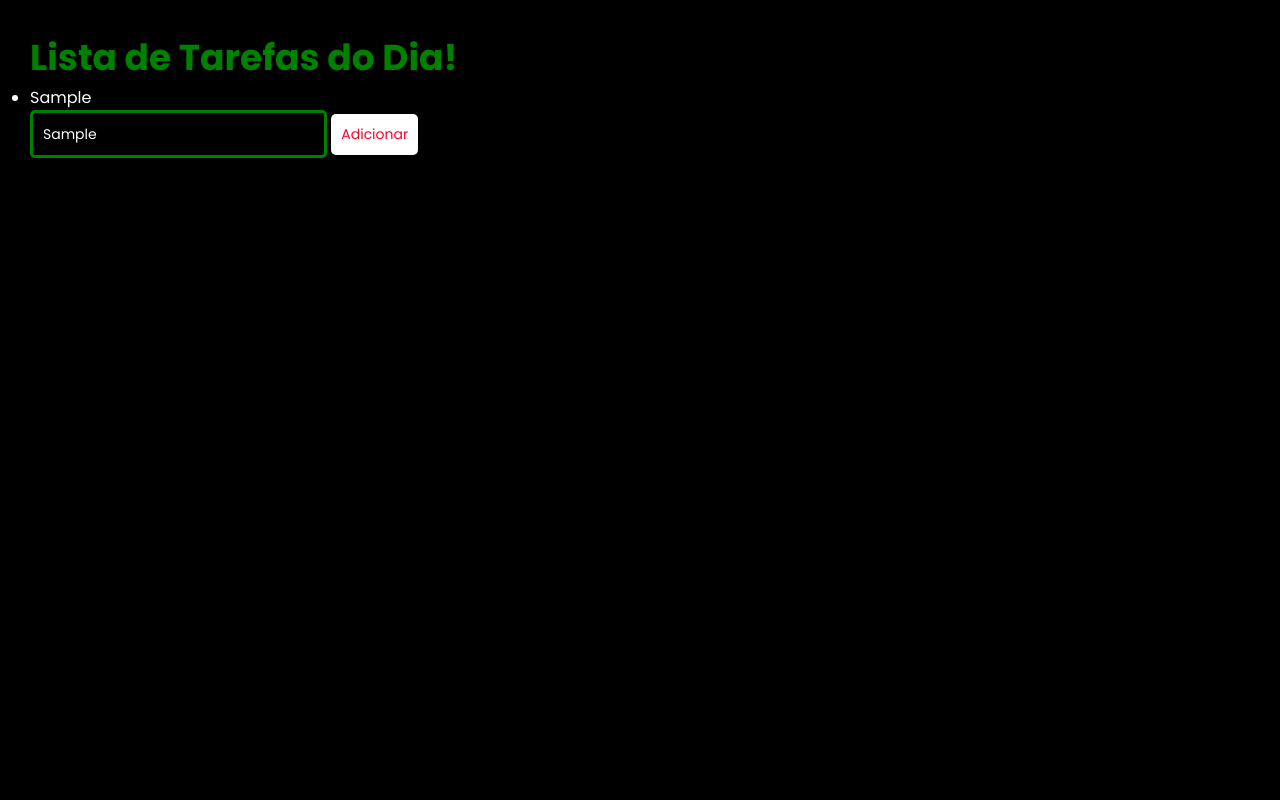
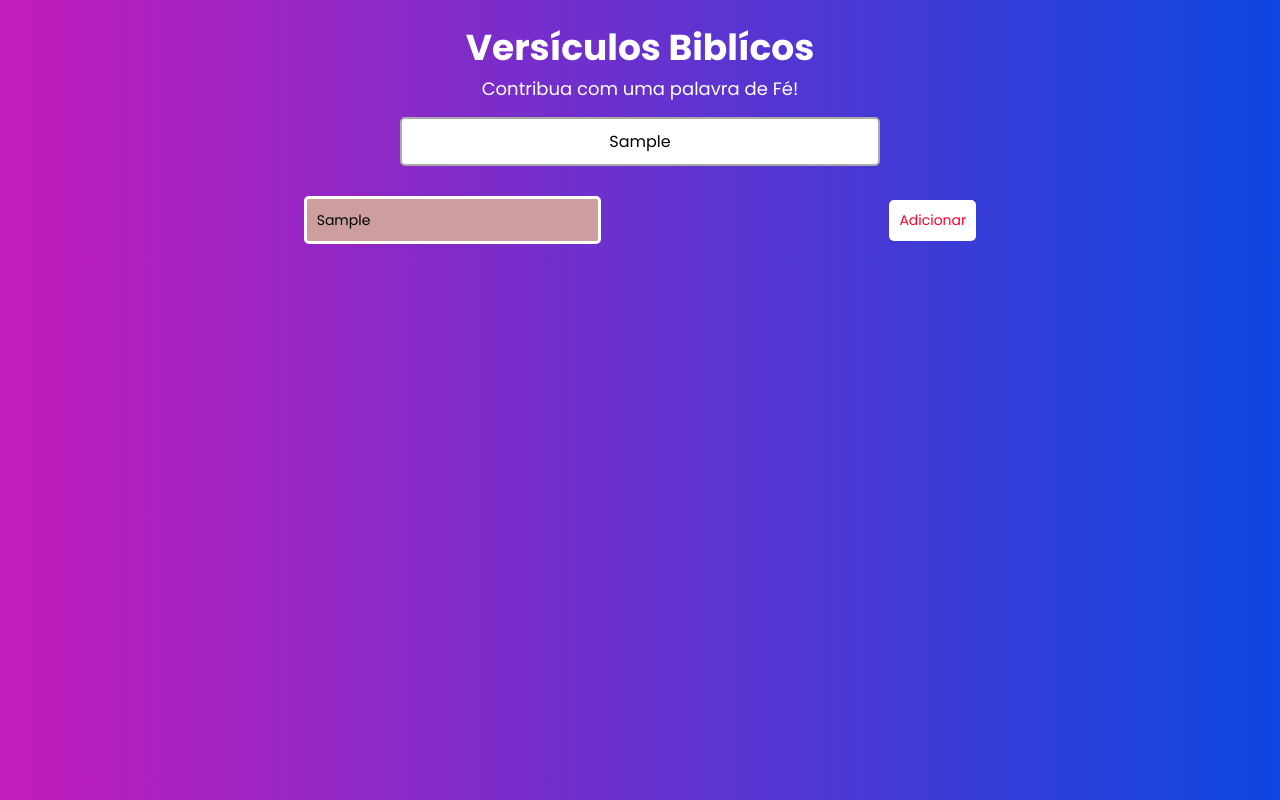
Before and after one commit to jv-farias/learning-javascript, a plain HTML site: page sistema-web/index.html in a window 1280 px wide. Both pictures are taken after typing "Sample" into the empty fields and a click on the button "Adicionar". Drawn offline with Linux system fonts and the light colour scheme.

Commit message:
change the versiculos project

```diff
--- a/sistema-web/index.html
+++ b/sistema-web/index.html
@@ -9,18 +9,20 @@
     <link href="https://fonts.googleapis.com/css2?family=Poppins:wght@400;700&display=swap" rel="stylesheet">
     <link rel="stylesheet" href="style.css">
     <script src="script.js"></script>
-    <title>Lista de Tarefas</title>
+    <title>Versículos Biblícos</title>
 </head>
 
 <body>
     <main>
         <div>
-            <h1 id="title">Lista de Tarefas do Dia!</h1>
-            <ul id="list">
-
-            </ul>
+            <h1 id="title">Versículos Biblícos</h1>
+            <h3 id="description">Contribua com uma palavra de Fé!</h3>
+            <div class="card-list">
+                <ul id="list">
+                </ul>
+            </div>
         </div>
-        <div>
+        <div class="button-input">
             <input type="text" id="task_name" name="task_name" placeholder="Nome da Tarefa">
             <button id="add-task-button" onclick="addNewTask()">Adicionar</button>
         </div>
--- a/sistema-web/script.js
+++ b/sistema-web/script.js
@@ -9,6 +9,7 @@ function addNewTask() {
 
     var listItem = document.createElement("li");
     listItem.className = "list-item";
+    listItem.classList.add("list-item");
 
     const textElement = document.createTextNode(text);
     listItem.appendChild(textElement);
@@ -16,11 +17,11 @@ function addNewTask() {
 }
 
 // Adicione o evento de escuta para a tecla Enter após o carregamento da página
-    document.addEventListener("DOMContentLoaded", function() {
+document.addEventListener("DOMContentLoaded", function () {
     var input = document.getElementById("task_name");
     var button = document.getElementById("add-task-button");
 
-    input.addEventListener("keyup", function(event) {
+    input.addEventListener("keyup", function (event) {
         if (event.key === "Enter") {
             button.click();
         }
--- a/sistema-web/style.css
+++ b/sistema-web/style.css
@@ -5,30 +5,77 @@
     font-family: 'Poppins', sans-serif;
 }
 
-body{
-    background-color: black;
-    color: white;
-    padding: 30px;
+body {
+    background: rgb(189, 9, 182);
+    background: linear-gradient(90deg, rgba(189, 9, 182, 0.9220063025210083) 0%, rgba(13, 70, 224, 1) 100%);
 }
 
+
+
 #title {
-    color: green;
+    color: white;
+    margin-top: 20px;
+    display: flex;
+    align-items: center;
+    justify-content: center;
     font-size: 36px;
 }
 
-.list {
+#description {
+    color: white;
+    display: flex;
+    align-items: center;
+    justify-content: center;
     font-size: 18px;
+    font-weight: 400;
+}
+
+.card-list {
+    display: flex;
+    justify-content: center;
+    align-items: center;
+    text-align: center;
+}
+
+
+
+.list-item {
+    background-color: white;
+    border: solid 2px rgb(170, 170, 170);
+    border-radius: 5px;
+    margin: 15px;
+    padding: 10px;
+    width: 60vh;
+    list-style-type: none;
+}
+
+.button-input {
+    display: flex;
+    justify-content: space-evenly;
+    align-items: center;
+    padding: 15px;
+
 }
 
 input {
     height: 48px;
-    background-color: transparent;
-    color: white;
-    border: solid 3px green;
+    background-color: rgb(204, 158, 158);
+    color: rgb(0, 0, 0);
+    border: solid 3px rgb(255, 255, 255);
     border-radius: 5px;
     font-size: 14px;
     padding: 10px;
 }
+
+input::placeholder {
+    color: white;
+}
+
+input:focus {
+    outline: 0;
+    box-shadow: 0;
+}
+
 
 #add-task-button {
     background-color: white;
```
